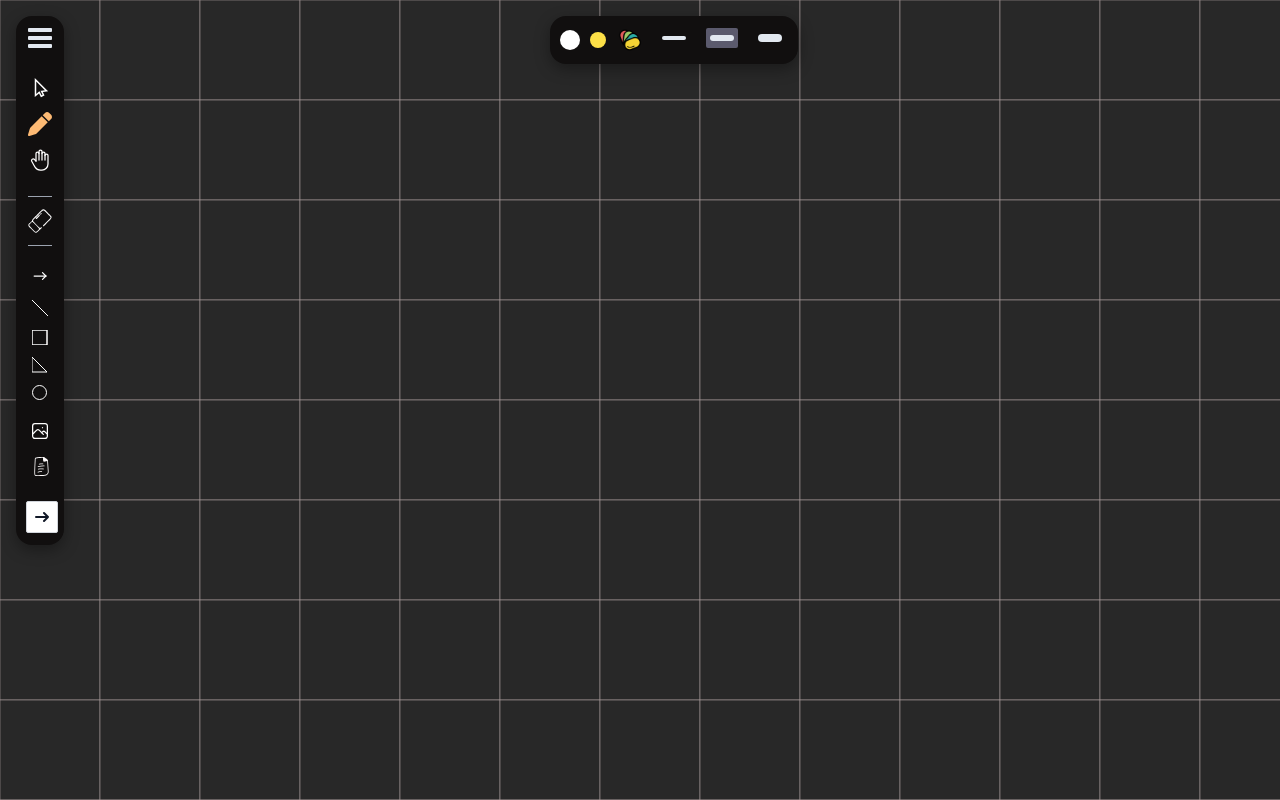
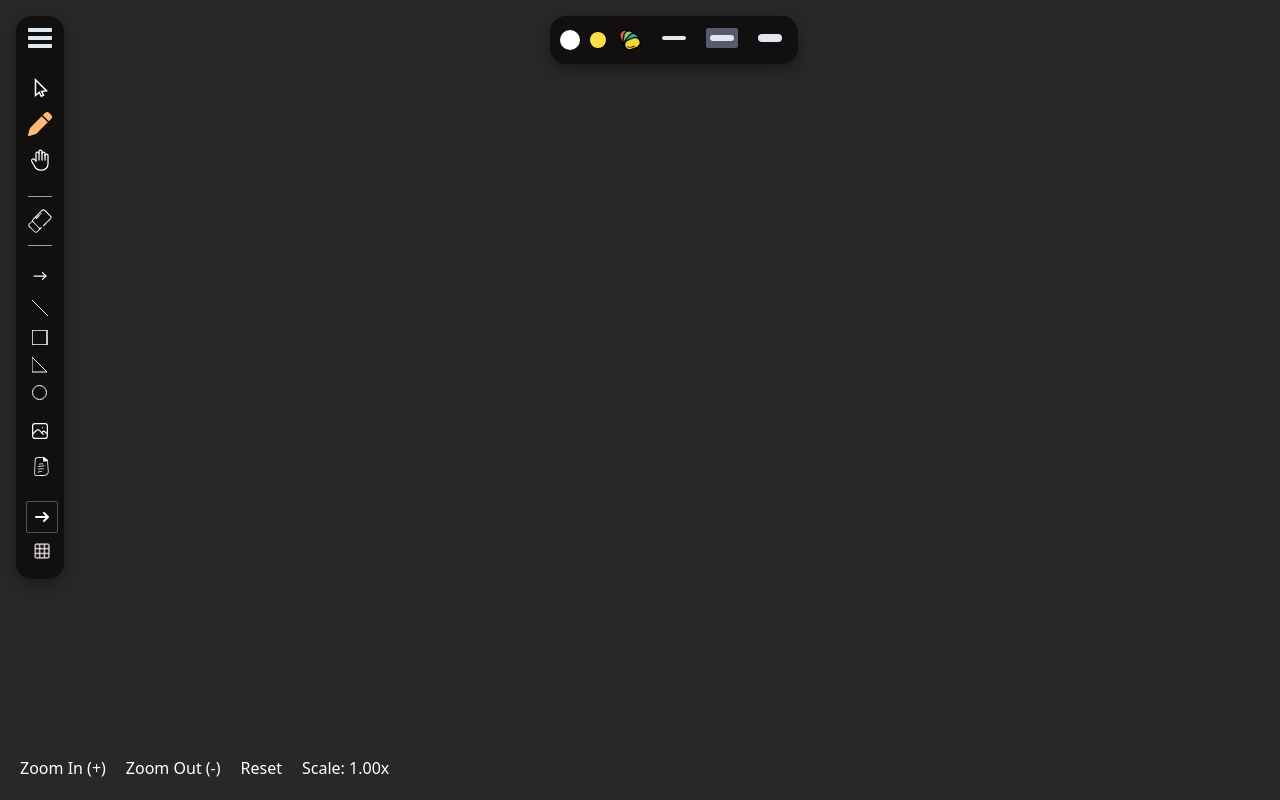
Before and after one commit to arifpirxada/drawing-board, a React (Vite) app in the folder drawing-board-client/: page / in a window 1280 px wide. Built offline with nearby package versions, Linux system fonts and the light colour scheme.

Commit message:
Add - infinite grid zoom functionalify, Fix: Multi Selection, Toggle Grid View

```diff
--- a/drawing-board-client/src/components/Controls.jsx
+++ b/drawing-board-client/src/components/Controls.jsx
@@ -26,6 +26,7 @@ function Controls() {
         setIsMouse,
         setImages,
         setIsEditing,
+        gridView, setGridView
     } = useContext(StateContext);
 
     // Id
@@ -168,20 +169,24 @@ function Controls() {
                 </svg>
 
             </div>
-            <label htmlFor="drawing-image" className={ `text-white cursor-pointer gap-2 mt-4 hover:bg-blue-800 focus:ring-4 focus:outline-none focus:ring-blue-300 font-medium rounded-sm text-sm ${controlWidth == "w-44" ? 'px-2 py-2 mr-1' : '-mx-[2px] p-1'} text-center inline-flex items-center` }>
+            <label htmlFor="drawing-image" className={ `text-white cursor-pointer gap-2 mt-4 hover:bg-gray-800 focus:ring-4 focus:outline-none focus:ring-blue-300 font-medium rounded-sm text-sm ${controlWidth == "w-44" ? 'px-2 py-2 mr-1' : '-mx-[2px] p-1'} text-center inline-flex items-center` }>
                 { controlWidth == "w-44" ? "Img" : "" }
                 <svg aria-hidden="true" width="20" height="20" focusable="false" role="img" viewBox="0 0 20 20" className="" fill="none" stroke="#fff" strokeLinecap="round" strokeLinejoin="round"><g strokeWidth="1.25"><path d="M12.5 6.667h.01"></path><path d="M4.91 2.625h10.18a2.284 2.284 0 0 1 2.285 2.284v10.182a2.284 2.284 0 0 1-2.284 2.284H4.909a2.284 2.284 0 0 1-2.284-2.284V4.909a2.284 2.284 0 0 1 2.284-2.284Z"></path><path d="m3.333 12.5 3.334-3.333c.773-.745 1.726-.745 2.5 0l4.166 4.166"></path><path d="m11.667 11.667.833-.834c.774-.744 1.726-.744 2.5 0l1.667 1.667"></path></g></svg>
                 <input type="file" onChange={ handleImages } name="drawing-image" className="hidden" id="drawing-image" />
             </label>
-            <button onClick={ addText } type="button" className={ `text-white mt-2 gap-2 hover:bg-blue-800 focus:outline-none font-medium rounded-sm text-sm text-center inline-flex items-center  ${controlWidth == "w-44" ? 'px-2 py-2 mr-1' : '-mx-[2px] pl-1'}` }>
+            <button onClick={ addText } type="button" className={ `text-white mt-2 gap-2 hover:bg-gray-800 focus:outline-none font-medium rounded-sm text-sm text-center inline-flex items-center  ${controlWidth == "w-44" ? 'px-2 py-2 mr-1' : '-mx-[2px] pl-1'}` }>
                 { controlWidth == "w-44" ? "Txt" : "" }
                 <img src="/text.svg" className="w-6 cursor-pointer" alt="Text icon" />
             </button>
-            <button onClick={ () => navigate("/view") } type="button" className={ `text-gray-900 bg-white border border-gray-300 focus:outline-none hover:bg-gray-100 focus:ring-4 focus:ring-gray-100 font-medium dark:bg-gray-800 dark:text-white dark:border-gray-600 dark:hover:bg-gray-700 dark:hover:border-gray-600 dark:focus:ring-gray-700 rounded-sm text-sm ${controlWidth == "w-44" ? 'px-6 py-2 mt-2' : '-mx-[2px] p-2 mt-4'} inline-flex items-center` }>
+            <button onClick={ () => navigate("/view") } type="button" className={ `border focus:outline-none hover:bg-gray-800 focus:ring-4 font-medium text-white border-gray-600 dark:hover:border-gray-600 rounded-sm text-sm ${controlWidth == "w-44" ? 'px-2 py-1 mt-2' : '-mx-[2px] p-2 mt-4'} inline-flex items-center` }>
                 { controlWidth == "w-44" ? "View" : "" }
                 <svg className={ `rtl:rotate-180 w-3.5 h-3.5 ${controlWidth == "w-44" ? 'ms-2' : ''}` } aria-hidden="true" xmlnsXlink="http://www.w3.org/2000/svg" fill="none" viewBox="0 0 14 10">
                     <path stroke="currentColor" strokeLinecap="round" strokeLinejoin="round" strokeWidth="2" d="M1 5h12m0 0L9 1m4 4L9 9" />
                 </svg>
+            </button>
+            <button onClick={ () => setGridView((prev) => !prev) } type="button" className={ `${gridView && 'bg-gray-800'} text-white ml-1 border-gray-600 border mt-2 gap-1 bg-red hover:bg-gray-800 focus:outline-none font-medium rounded-sm text-sm text-center inline-flex items-center  ${controlWidth == "w-44" ? 'px-2 py-1 mr-1' : '-mx-[2px] border-none'}` }>
+                { controlWidth == "w-44" ? "Grid" : "" }
+                <img src="/grid-icon.png" className="w-5 cursor-pointer" alt="Text icon" />
             </button>
 
         </div>
--- a/drawing-board-client/src/components/Editor.jsx
+++ b/drawing-board-client/src/components/Editor.jsx
@@ -1,4 +1,4 @@
-import { useState, useRef, useContext, useEffect } from 'react';
+import { useState, useRef, useContext, useEffect, useMemo } from 'react';
 import { Stage, Layer, Line, Rect, Circle, Text, Image, Transformer, Arrow } from 'react-konva';
 import StateContext from '../context/StateContext';
 
@@ -7,7 +7,7 @@ const CELL_HEIGHT = 100;
 
 function Editor() {
     const [stagePos, setStagePos] = useState({ x: 0, y: 0 });
-    // const [stageScale, setStageScale] = useState(1);
+    const [stageScale, setStageScale] = useState(1);
 
     const [lines, setLines] = useState([]);
     const [arrowLines, setArrowLines] = useState([]);
@@ -40,79 +40,10 @@ function Editor() {
     const [isSelecting, setIsSelecting] = useState(false);
     const selectionRef = useRef(null);
 
-    // Infinite canvas
-
-    // Calculate buffer based on zoom level
-    // const bufferMultiplier = Math.max(2, 4 / stageScale);
-    // const bufferWidth = window.innerWidth * bufferMultiplier;
-    // const bufferHeight = window.innerHeight * bufferMultiplier;
-
-    // // Calculate visible area bounds
-    // const startX = Math.floor((-stagePos.x - bufferWidth) / CELL_WIDTH) * CELL_WIDTH;
-    // const endX = Math.floor((-stagePos.x + bufferWidth * 2) / CELL_WIDTH) * CELL_WIDTH;
-    // const startY = Math.floor((-stagePos.y - bufferHeight) / CELL_HEIGHT) * CELL_HEIGHT;
-    // const endY = Math.floor((-stagePos.y + bufferHeight * 2) / CELL_HEIGHT) * CELL_HEIGHT;
-
-    // Calculate visible area bounds
-    const startX = Math.floor((-stagePos.x - window.innerWidth) / CELL_WIDTH) * CELL_WIDTH;
-    const endX = Math.floor((-stagePos.x + window.innerWidth * 1.5) / CELL_WIDTH) * CELL_WIDTH;
-    const startY = Math.floor((-stagePos.y - window.innerHeight) / CELL_HEIGHT) * CELL_HEIGHT;
-    const endY = Math.floor((-stagePos.y + window.innerHeight * 1.5) / CELL_HEIGHT) * CELL_HEIGHT;
-
-    // Generate only visible grid components
-    const gridComponents = [];
-    for (let x = startX; x < endX; x += CELL_WIDTH) {
-        for (let y = startY; y < endY; y += CELL_HEIGHT) {
-            gridComponents.push(
-                <Rect
-                    key={ `${x}-${y}` }
-                    x={ x }
-                    y={ y }
-                    width={ CELL_WIDTH }
-                    height={ CELL_HEIGHT }
-                    fill="#282828"
-                    stroke="#a99c9c99"
-                    strokeWidth={ 1 }
-                />
-            );
-        }
-    }
-
-    // const zoomIn = () => {
-    //     const stage = stageRef.current;
-    //     const oldScale = stage.scaleX();
-    //     const newScale = Math.min(2.5, oldScale + 0.25);
-
-    //     stage.scale({ x: newScale, y: newScale });
-    //     setStageScale(newScale);
-    // };
-
-    // const zoomOut = () => {
-    //     const stage = stageRef.current;
-    //     const oldScale = stage.scaleX();
-    //     const newScale = Math.max(0.75, oldScale - 0.25);
-
-    //     stage.scale({ x: newScale, y: newScale });
-    //     setStageScale(newScale);
-    // };
-
-    // const resetZoom = () => {
-    //     const stage = stageRef.current;
-    //     stage.scale({ x: 1, y: 1 });
-    //     stage.position({ x: 0, y: 0 });
-    //     setStageScale(1);
-    //     setStagePos({ x: 0, y: 0 });
-    // };
-
-
-    // Eraser func
-
-    const [isErasing, setIsErasing] = useState(false);
-
     const {
         color,
         lineWidth,
-        setMouse, mouse,
+        setMouse,
         line,
         arrowLine,
         isDrawing,
@@ -132,8 +63,77 @@ function Editor() {
         editingText, setEditingText,
         setIsMouse,
         textFont, textFontSize,
-        isPanning
+        isPanning,
+        gridView
     } = useContext(StateContext);
+
+    // Infinite canvas
+
+    const gridComponents = useMemo(() => {
+
+        // Calculate buffer based on zoom level
+        const bufferMultiplier = Math.min(1.6, 1.2 / stageScale);
+        const bufferWidth = window.innerWidth * bufferMultiplier;
+        const bufferHeight = window.innerHeight * bufferMultiplier;
+
+        // // Calculate visible area bounds
+        const startX = Math.floor((-stagePos.x - bufferWidth) / CELL_WIDTH) * CELL_WIDTH;
+        const endX = Math.floor((-stagePos.x + bufferWidth * 2) / CELL_WIDTH) * CELL_WIDTH;
+        const startY = Math.floor((-stagePos.y - bufferHeight) / CELL_HEIGHT) * CELL_HEIGHT;
+        const endY = Math.floor((-stagePos.y + bufferHeight * 2) / CELL_HEIGHT) * CELL_HEIGHT;
+
+        // Generate only visible grid components
+        const components = [];
+        for (let x = startX; x < endX; x += CELL_WIDTH) {
+            for (let y = startY; y < endY; y += CELL_HEIGHT) {
+                components.push(
+                    <Rect
+                        key={ `${x}-${y}` }
+                        x={ x }
+                        y={ y }
+                        width={ CELL_WIDTH }
+                        height={ CELL_HEIGHT }
+                        fill="#282828"
+                        stroke="#a99c9c99"
+                        strokeWidth={ gridView ? 1 : 0 }
+                    />
+                );
+            }
+        }
+        return components;
+    }, [gridView, stagePos.x, stagePos.y, stageScale])
+
+
+    const zoomIn = () => {
+        const stage = stageRef.current;
+        const oldScale = stage.scaleX();
+        const newScale = Math.min(2.5, oldScale + 0.25);
+
+        stage.scale({ x: newScale, y: newScale });
+        setStageScale(newScale);
+    };
+
+    const zoomOut = () => {
+        const stage = stageRef.current;
+        const oldScale = stage.scaleX();
+        const newScale = Math.max(0.75, oldScale - 0.25);
+
+        stage.scale({ x: newScale, y: newScale });
+        setStageScale(newScale);
+    };
+
+    const resetZoom = () => {
+        const stage = stageRef.current;
+        stage.scale({ x: 1, y: 1 });
+        stage.position({ x: 0, y: 0 });
+        setStageScale(1);
+        setStagePos({ x: 0, y: 0 });
+    };
+
+
+    // Eraser func
+
+    const [isErasing, setIsErasing] = useState(false);
 
     const checkAndDeleteShape = (e) => {
         const target = e.target;
@@ -204,7 +204,7 @@ function Editor() {
 
         if (isMouse && e.target === stageRef.current) {
             setSelectedShape(null);
-            setSelectedShapes([]); textareaRef
+            setSelectedShapes([]);
 
             setIsSelecting(true);
             setSelectionRect({
@@ -364,9 +364,9 @@ function Editor() {
             if (selBox.width > 5 && selBox.height > 5) {
                 // Find intersecting shapes
                 const selectedElements = [];
-                const layer = stageRef.current.getLayers()[0];
+                // const layer = stageRef.current.getLayers()[0];
 
-                layer.children.forEach((shape) => {
+                layerRef.current.children.forEach((shape) => {
                     const shapeBox = shape.getClientRect();
                     if (shape._id === selectionRef.current._id) {
                         return;
@@ -384,7 +384,6 @@ function Editor() {
                 setSelectionRect(prev => ({ ...prev, visible: false }));
             }, 10);
 
-            return;
         }
 
         setIsDrawing(false)
@@ -474,8 +473,8 @@ function Editor() {
                 height={ window.innerHeight }
                 x={ stagePos.x }
                 y={ stagePos.y }
-                // scaleX={ stageScale }
-                // scaleY={ stageScale }
+                scaleX={ stageScale }
+                scaleY={ stageScale }
                 draggable={ isPanning }
                 onDragEnd={ (e) => {
                     setStagePos(e.currentTarget.position());
@@ -484,7 +483,10 @@ function Editor() {
                 onMouseMove={ handleMouseMove }
                 onMouseUp={ handleMouseUp }
             >
-                <Layer>
+                <Layer
+                    name='grid'
+                    listening={ false }
+                >
                     { gridComponents }
                 </Layer>
                 <Layer ref={ layerRef }>
@@ -680,7 +682,7 @@ function Editor() {
                 rows={ 1 }
             />
             {/* Zoom Controls */ }
-            {/* <div style={ {
+            <div style={ {
                 position: 'absolute',
                 left: 20,
                 bottom: 20,
@@ -693,7 +695,7 @@ function Editor() {
                 <button onClick={ zoomOut }>Zoom Out (-)</button>
                 <button onClick={ resetZoom }>Reset</button>
                 <div>Scale: { stageScale.toFixed(2) }x</div>
-            </div> */}
+            </div>
         </div>
     );
 }
--- a/drawing-board-client/src/context/StateContext.jsx
+++ b/drawing-board-client/src/context/StateContext.jsx
@@ -38,6 +38,10 @@ export const StateProvider = ({ children }) => {
 
     // Image
     const [images, setImages] = useState([]);
+
+    // Grid
+
+    const [gridView, setGridView] = useState(false);
 
     return (
         <StateContext.Provider value={ {
@@ -80,6 +84,7 @@ export const StateProvider = ({ children }) => {
             textFontSize, setTextFontSize,
             isEditing, setIsEditing,
             editingText, setEditingText,
+            gridView, setGridView
         } }>
             { children }
         </StateContext.Provider>
```
Also changed, not shown: drawing-board-client/public/grid-icon.png (added).
